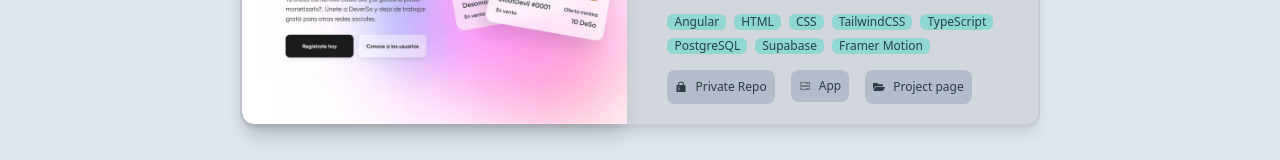
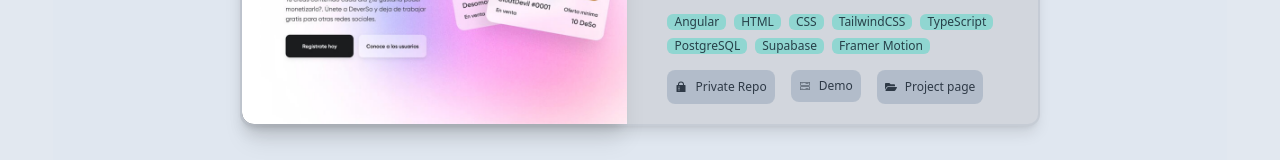
Before and after one commit to Personal-nt/myWebDevPage, a React (Vite) app: page /projects in a window 1280 px wide. Shown: the part 447-607 px from the top of the page. Built offline with nearby package versions, Linux system fonts and the light colour scheme.

Commit message:
app demo button changed for 'demo'

```diff
--- a/src/pages/Projects.tsx
+++ b/src/pages/Projects.tsx
@@ -184,7 +184,7 @@ const Projects = () => {
                                             >
                                                 <ButtonIcon
                                                     icon={'deploy'}
-                                                    txt="App"
+                                                    txt="Demo"
                                                 />
                                             </a>
                                             <Link
```
